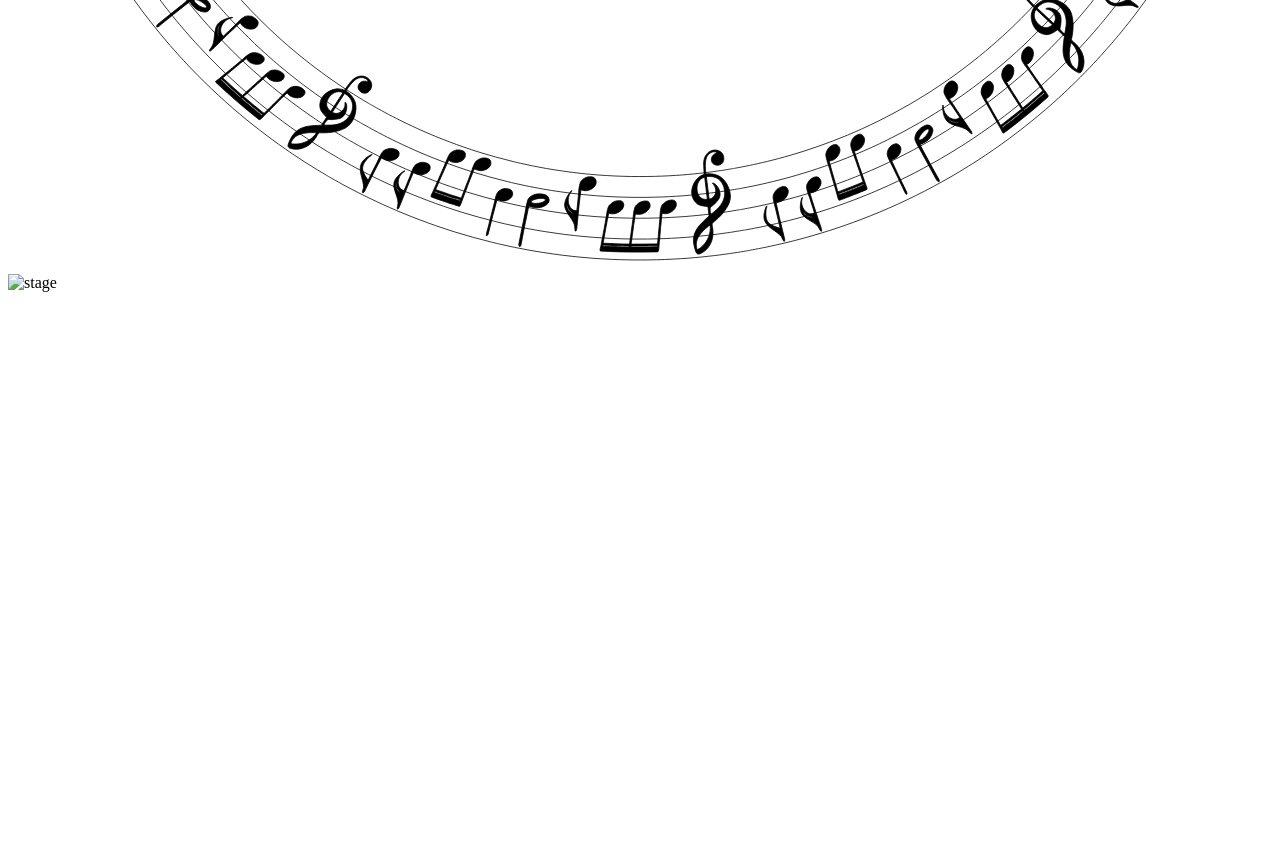
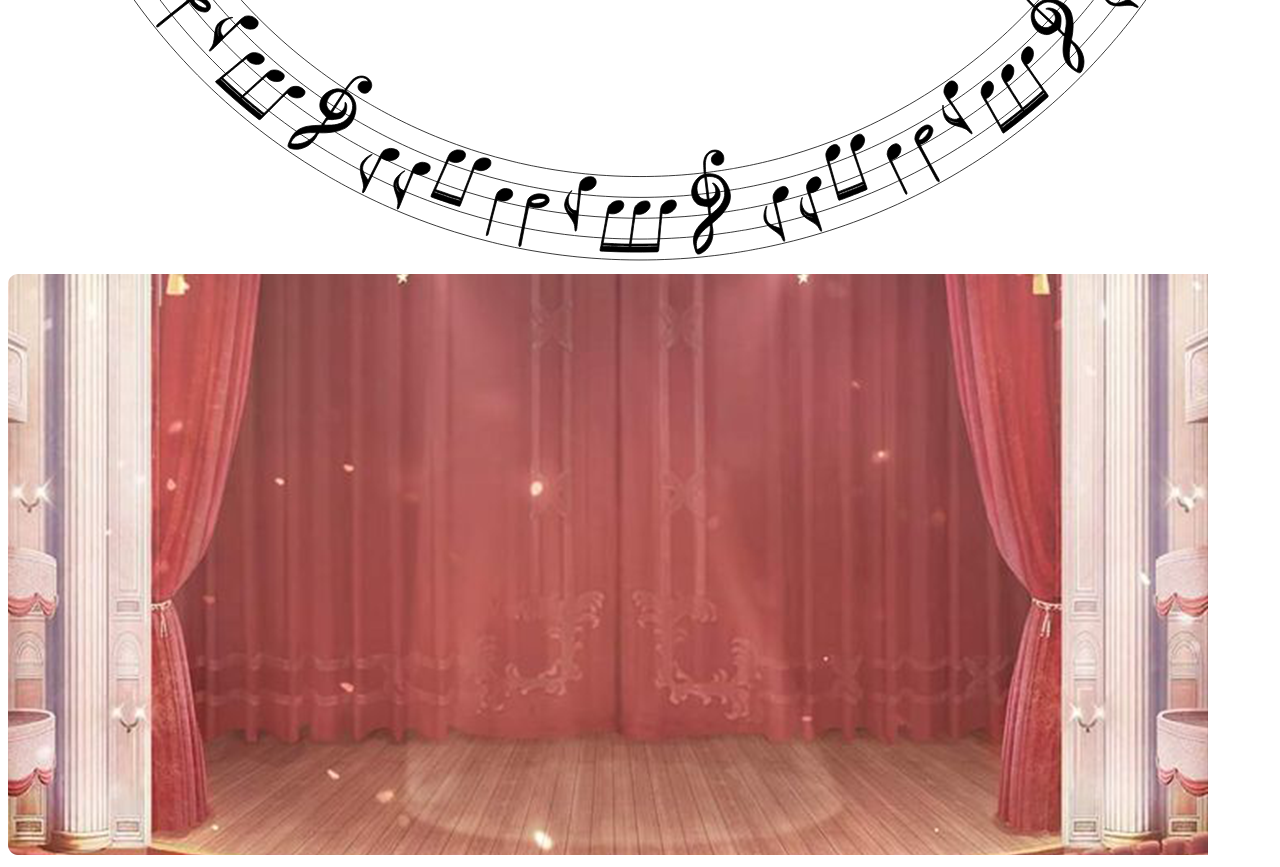
Before and after one commit to Qiaoyi-C/Chu_Qiaoyi_Music-Mixer, a plain HTML site: page index.html in a window 1280 px wide. Shown: the part 7362-8229 px from the top of the page. Before the commit the page ends 7662 px from the top, so only its background shows below. Drawn offline with Linux system fonts and the light colour scheme.

Commit message:
Updated index.html

```diff
--- a/index.html
+++ b/index.html
@@ -32,7 +32,7 @@
 		</div>
 
 		<div class="stagezone">
-			<img src="images/background.jpeg" alt="stage">
+			<img src="images/background.png" alt="stage">
 		</div>
     </div>
 
```
Also changed, not shown: 1 other file.
